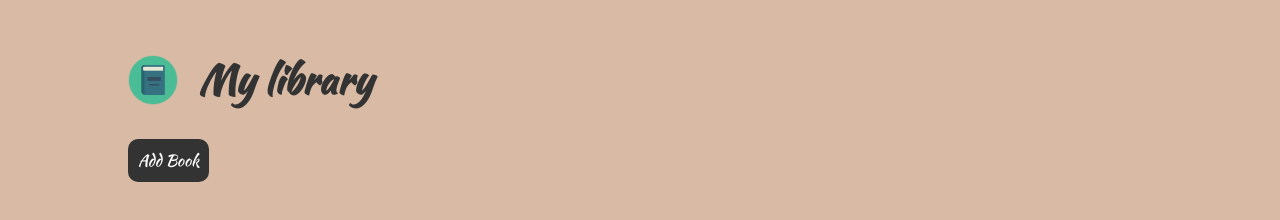
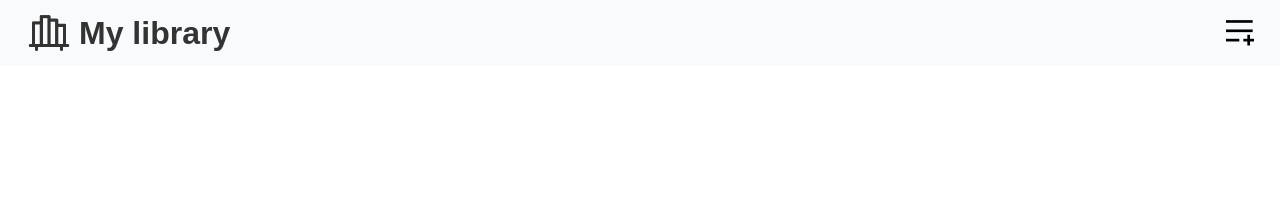
Before and after one commit to Reshpack/library, a plain HTML site: page index.html in a window 1280 px wide. Drawn offline with nearby package versions, Linux system fonts and the light colour scheme.

Commit message:
restart because didnt know which design to go

```diff
--- a/index.html
+++ b/index.html
@@ -8,20 +8,29 @@
     href="https://cdn.jsdelivr.net/npm/remixicon@4.2.0/fonts/remixicon.css"
     rel="stylesheet"/>
     <link rel="preconnect" href="https://fonts.googleapis.com">
+    <link href="https://cdn.jsdelivr.net/npm/remixicon@3.2.0/fonts/remixicon.css" rel="stylesheet">
 <link rel="preconnect" href="https://fonts.gstatic.com" crossorigin>
 <link href="https://fonts.googleapis.com/css2?family=Kaushan+Script&display=swap" rel="stylesheet">
     <title>Library</title>
 </head>
 <body>
-    <div class="container">
-        <h1><img src="images/book.png" alt="">My library</h1>
-        <button class="btn" aria-controls="book-container" aria-expanded="false">Add Book</button>
-        <div class="book-container">
-            <!-- <p contenteditable="true" class="input-box">
-                    <img src="images/delete.png" alt=""> fd
-            </p> -->
+<!-- https://casssb.github.io/library/ -->
+
+<!-- https://www.youtube.com/watch?v=9YGgC1WPpf4&ab_channel=DorsCodingSchool -->
+    <!-- header -->
+    <header>
+        <div class="header-title">
+            <img src="images/alt-logo.png" alt="">
+            <h1>My library</h1>
         </div>
-    </div>
+        <div class="header-btn">
+            <button><i class="ri-play-list-add-fill" id="add-book"></i></button>
+        </div>
+    </header>
+    <!-- Main -->
+
+
+
 
     <script src="script.js"></script>
 </body>
--- a/styles.css
+++ b/styles.css
@@ -1,42 +1,43 @@
-* {
+
+  * {
     padding: 0;
     margin: 0;
-    font-family: "Kaushan Script", cursive;
     box-sizing: border-box;
-}
+    font-family: 'Poppins', sans-serif;
+  }
 
-
-.container {
-    width: 100%;
-    min-height: 100vh;
-    background: #D8BAA5;
-    color: #333;
-    padding-top: 4%;
-    padding-left: 10%;
-}
-
-.container h1 {
+  /*  header  */
+  header {
     display: flex;
     align-items: center;
-    font-size: 40px;
-    font-weight: 600;
-}
+    justify-content: space-between;
+    padding: 0.5rem 1.5rem;
+    width: 100vw;
+    height: min-content;
+    background: #f8fafc;
+  }
 
-.container h1 img {
+  header img {
     width: 50px;
-    margin-right: 20px;
-}
+  }
 
-.container button {
+  .header-title {
     display: flex;
+    justify-content: center;
     align-items: center;
-    background: #333;
-    color: #fff;
-    font-size: 16px;
-    outline: 0;
-    border: 0;
-    border-radius: 10px;
-    padding: 10px;
-    margin: 30px 0px 20px;
-    cursor: pointer;
-}
+  }
+
+  .header-title h1 {
+    color: #333;
+    padding-left: 5px;
+  }
+
+    .header-btn i {
+        font-size: 2rem;
+    }
+
+    .header-btn button {
+        outline: 0;
+        border: 0;
+        background: transparent;
+    }
```
Also changed, not shown: images/alt-logo.png (added), images/book-logo.png (added), images/book.png (deleted).
